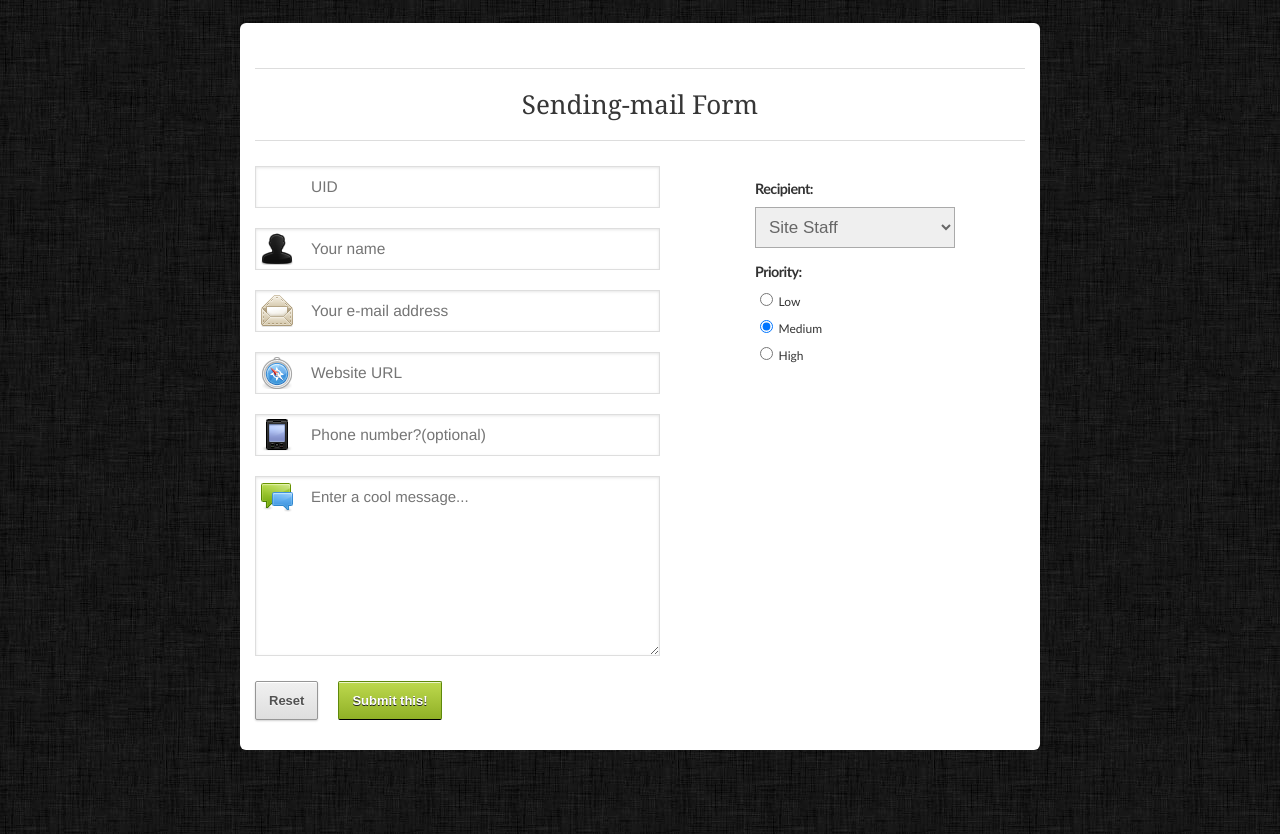
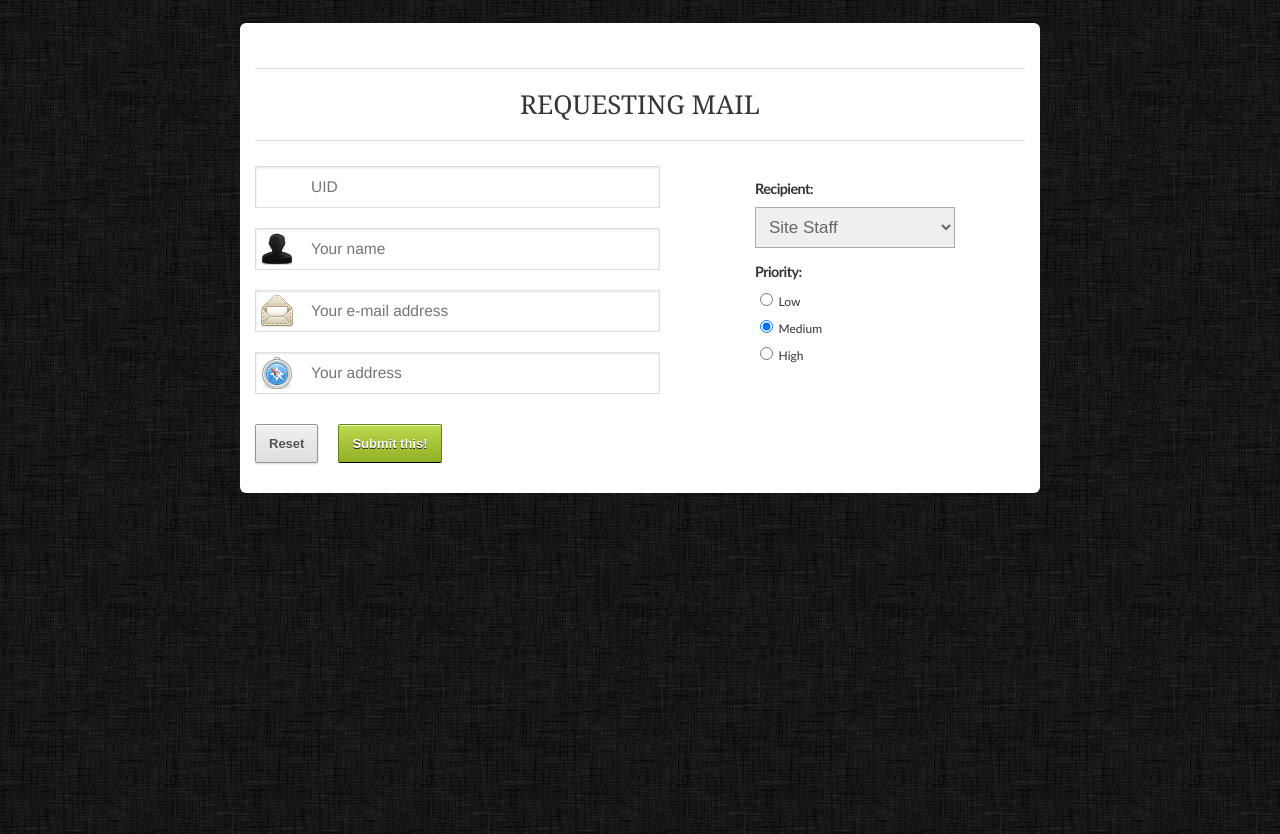
Before and after one commit to nthphuong/internship, a PHP site: page / in a window 1280 px wide. Run offline with PHP 8.4, Linux system fonts and the light colour scheme; some libraries are stand-ins or nearby versions.

Commit message:
no message

```diff
--- a/index.php
+++ b/index.php
@@ -12,7 +12,7 @@
     <script src="//ajax.googleapis.com/ajax/libs/jquery/1.11.1/jquery.min.js"></script>
     <meta charset="utf-8">
     <meta name="viewport" content="width=device-width, initial-scale=1.0, maximum-scale=1.0">
-    <title>Sending-mail Form</title>
+    <title>REQUESTING MAIL</title>
     <meta name="author" content="GoD.DKVA">
     <link rel="stylesheet" type="text/css" media="all" href="style.css">
     <link rel="stylesheet" type="text/css" media="all" href="responsive.css">
@@ -21,21 +21,18 @@
 <body>
 
 <section id="container">
-    <h2>Sending-mail Form</h2>
+    <h2>REQUESTING MAIL</h2>
     <form name="form" id="test-form" method="post" action="#">
         <div id="wrapping" class="clearfix">
             <section id="aligned">
                 <input type="text" name="userID" id="userID" placeholder="UID" autocomplete="off" tabindex="1" class="txtinput">
 
-                <input type="text" name="name" id="name" placeholder="Your name" autocomplete="off" tabindex="1" class="txtinput">
+                <input type="text" name="name" id="name" placeholder="Your name" autocomplete="off" tabindex="2" class="txtinput">
 
-                <input type="email" name="email" id="email" placeholder="Your e-mail address" autocomplete="off" tabindex="2" class="txtinput">
+                <input type="email" name="email" id="email" placeholder="Your e-mail address" autocomplete="off" tabindex="3" class="txtinput">
 
-                <input type="url" name="website" id="website" placeholder="Website URL" autocomplete="off" tabindex="3" class="txtinput">
+                <input type="url" name="website" id="website" placeholder="Your address" autocomplete="off" tabindex="4" class="txtinput">
 
-                <input type="tel" name="telephone" id="telephone" placeholder="Phone number?(optional)" tabindex="4" class="txtinput">
-
-                <textarea name="message" id="message" placeholder="Enter a cool message..." tabindex="5" class="txtblock"></textarea>
             </section>
 
             <section id="aside" class="clearfix">
```
